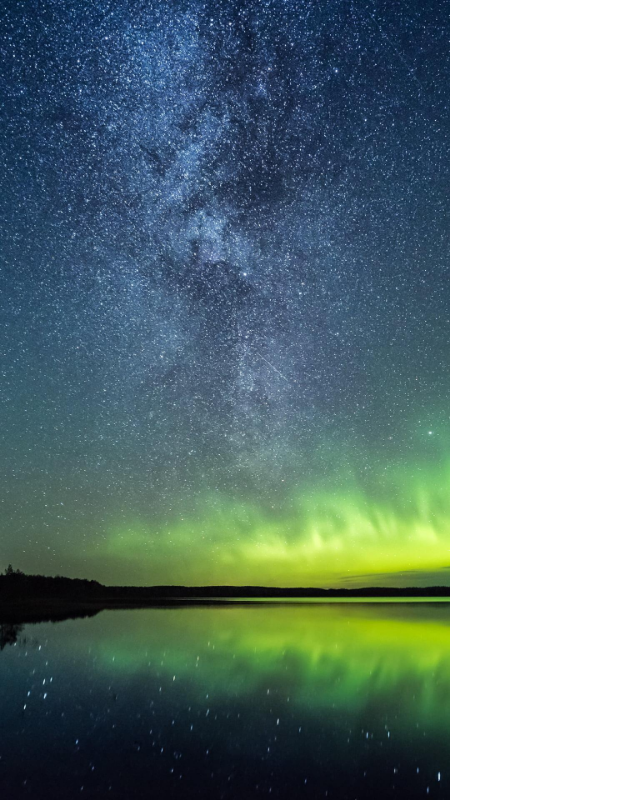
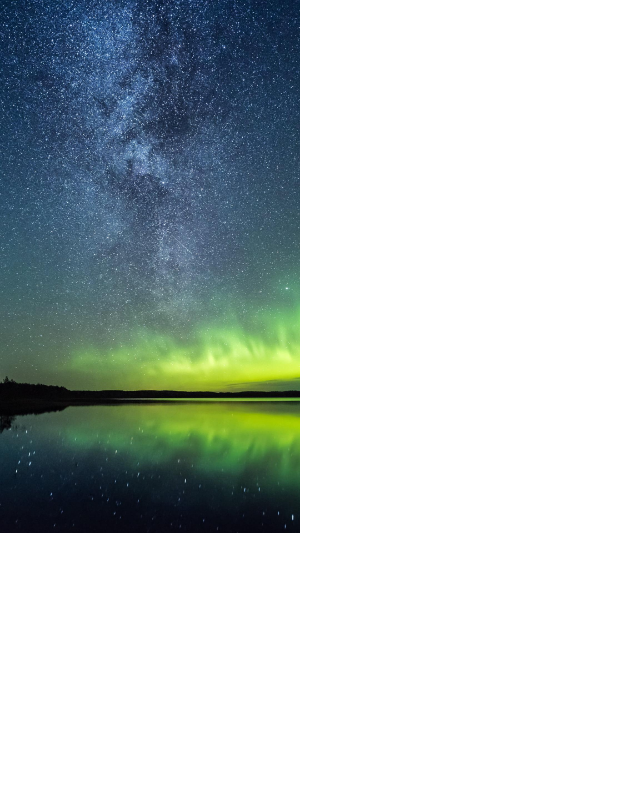
Before and after one commit to henriw22/Sha-Ri, a React (Create React App) app in the folder react-front-end/: page / in a window 1280 px wide. Shown: the whole page, without its empty margins (0-640 px from the left). Built offline with nearby package versions, Linux system fonts and the light colour scheme.

Commit message:
update to fix bug

```diff
--- a/react-front-end/src/components/Canvas/Canvas.module.css
+++ b/react-front-end/src/components/Canvas/Canvas.module.css
@@ -1,9 +1,10 @@
 .container {
-  position: fixed;
-  left: 0;
-  top: 0;
+  position: relative;
+  width: 300px;
 }
 
 .container img {
-  height: 100vh;
+  width: 100%;
+  top: 0;
+  left: 0;
 }
```
